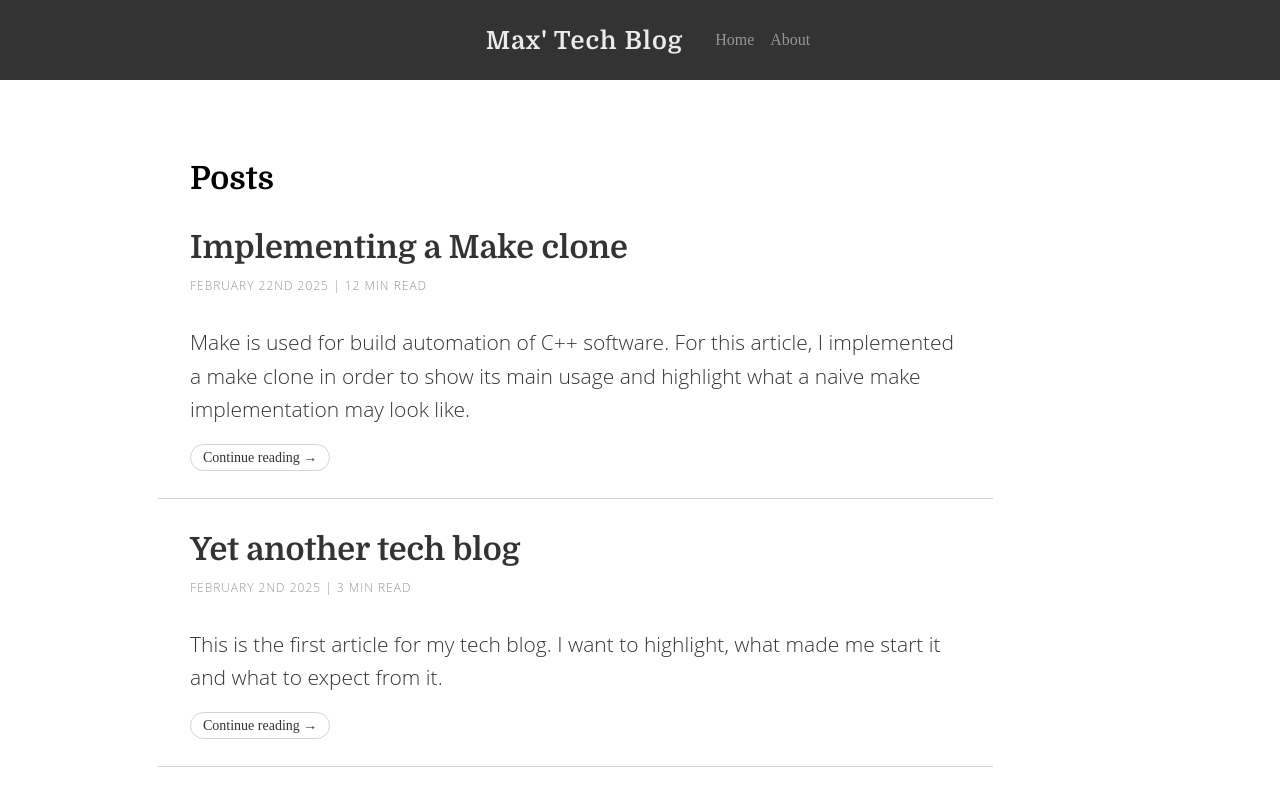
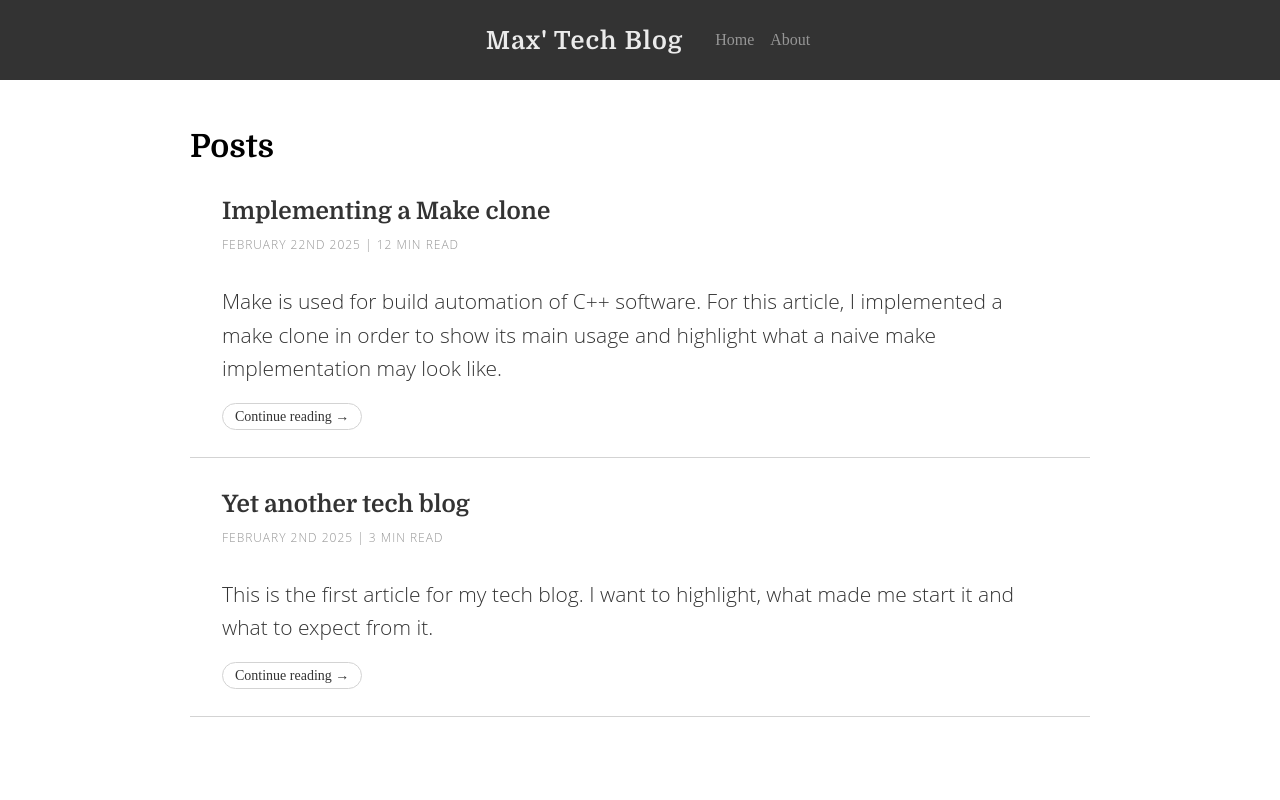
Before and after one commit to maxDierschke/maxDierschke.github.io, an Angular app: page /posts in a window 1280 px wide. Built offline with nearby package versions, Linux system fonts and the light colour scheme.

Commit message:
improved styling

```diff
--- a/src/app/about/about.component.css
+++ b/src/app/about/about.component.css
@@ -1,11 +1,4 @@
 .about{
-  padding-left: 2rem;
-  max-width: 900px;
-  width:80%;
-  h1{
-  font-weight: 600;
-  font-family: Domine, sans-serif;
-  }
 
   .button{
     display: inline-block;
@@ -24,6 +17,7 @@
      box-shadow: 0 0 0 1px #333;
     }
   }
+
   .myself {
     position: relative;
     float: left;
@@ -33,6 +27,7 @@
     padding-left: 10px;
     padding-right: 10px;
     box-sizing: border-box;
+    padding-bottom:5rem;
   }
 
   .content{
--- a/src/app/app.component.css
+++ b/src/app/app.component.css
@@ -1,7 +1,11 @@
-
-
 .outlet {
-  margin-top: 5rem;
+  margin-top: 3rem;
+  width: 85%;
+  max-width: 900px;
+  min-width: 250px;
+}
+.content {
   display: flex;
   justify-content: center;
+
 }
--- a/src/app/app.component.html
+++ b/src/app/app.component.html
@@ -1,4 +1,8 @@
+<div class="app">
   <app-header/>
-<div class="outlet">
-  <router-outlet></router-outlet>
+  <div class="content">
+    <div class="outlet">
+      <router-outlet></router-outlet>
+    </div>
+  </div>
 </div>
--- a/src/app/blogs/blogs.component.css
+++ b/src/app/blogs/blogs.component.css
@@ -1,12 +1,10 @@
-  .post {
+.post {
   padding-left: 2rem;
   padding-right: 2rem;
-  width:80%;
-  max-width: 900px;
-    border-bottom: 1px solid #d3d3d3;
-    padding-bottom: 2rem;
-    padding-top: 2rem;
-  }
+  border-bottom: 1px solid #d3d3d3;
+  padding-bottom: 2rem;
+  padding-top: 2rem;
+}
 
 .headline{
   transition: opacity 200ms ease;
--- a/src/app/blogs/blogs.component.html
+++ b/src/app/blogs/blogs.component.html
@@ -2,7 +2,7 @@
   <div class="post">
 
 <a class="headline" [routerLink]="['/post', post.key]" routerLinkActive="active" ariaCurrentWhenActive="page">
-    <h1>{{post.value.title}}</h1>
+    <h2>{{post.value.title}}</h2>
 </a>
     <p class="post-info">{{post.value.metadata}}</p>
     <p>{{post.value.abstract}}</p>
--- a/src/app/header/header.component.css
+++ b/src/app/header/header.component.css
@@ -1,4 +1,4 @@
-.navbar{
+.navbar {
   position:fixed;
   top: 0;
   width: 100%;
@@ -9,12 +9,14 @@ position:fixed;
   align-items: center;
   justify-content: center;
   transition: 0.3s;
-  nav{
+  z-index: 100;
+
+  nav {
     display: flex;
     align-items: center;
     justify-content: center;
 
-    .home{
+    .home {
       min-width: 10rem;
       color:white;
       margin-right: 16px;
@@ -26,24 +28,23 @@ position:fixed;
       letter-spacing: 1px;
       text-decoration: none;
     }
-
   }
 }
 
-a{
+a {
   padding-left: 1rem;
   color: #969696;
   text-decoration: none;
-&:hover{
+  &:hover {
     color: #ebebeb;
   }
 }
 
-.mobile{
+.mobile {
   display:none;
 }
 
-#dropdown{
+#dropdown {
   display: none;
   position:fixed;
   width:100%;
@@ -51,13 +52,17 @@ text-decoration: none;
   background-color: #333;
   transition: 0.3s;
   text-align: center;
-  div {
-    height:1.5rem;
+  z-index: 100;
+  .option {
+    height:3rem;
+    a {
+      font-size: 22px;
+    }
   }
 }
 
 @media only screen and (max-device-width: 480px) {
-  .desktop{
+  .desktop {
     display:none;
   }
   .mobile {
@@ -65,6 +70,6 @@ text-decoration: none;
     overflow: hidden;
   }
 }
-.placeholder{
+.placeholder {
   height: 5rem;
 }
--- a/src/app/header/header.component.html
+++ b/src/app/header/header.component.html
@@ -12,7 +12,7 @@
 
 </div>
 <div class="mobile" id="dropdown">
-  <div><a routerLink="/posts" routerLinkActive="active" ariaCurrentWhenActive="page">Home</a></div>
-  <div><a routerLink="/about" routerLinkActive="active" ariaCurrentWhenActive="page">About</a></div>
+  <div class="option"><a routerLink="/posts"  (click)="toggleMenu()" routerLinkActive="active" ariaCurrentWhenActive="page">Home</a></div>
+  <div class="option"><a routerLink="/about"  (click)="toggleMenu()" routerLinkActive="active" ariaCurrentWhenActive="page">About</a></div>
 </div>
 <div class="placeholder"></div>
--- a/src/app/home/home.component.css
+++ b/src/app/home/home.component.css
@@ -1,3 +1,2 @@
-h1 {
-  padding-left:2rem;
+.home{
 }
--- a/src/app/home/home.component.html
+++ b/src/app/home/home.component.html
@@ -1,2 +1,4 @@
-<h1>Posts</h1>
-<app-blogs/>
+<div class="home">
+  <h1 class="headline">Posts</h1>
+  <app-blogs/>
+</div>
--- a/src/app/post/post.component.css
+++ b/src/app/post/post.component.css
@@ -1,8 +1,4 @@
 .blogpost-container {
-  width: 90%;
-  max-width: 900px;
-  margin-left: auto;
-  margin-right: auto;
   .title {
     text-align: center;
     h1 {
--- a/src/styles.css
+++ b/src/styles.css
@@ -3,11 +3,16 @@
 
 body {
   margin: 0;
-  h1{
+  h1 {
     margin: 0;
     font-family:  Domine, sans-serif;
   }
- p{
+  h2 {
+    margin: 0;
+    font-family:  Domine, sans-serif;
+  }
+
+ p {
   font-family: 'Open Sans', sans-serif;
   color: #333;
   font-weight: 300;
@@ -23,7 +28,12 @@ body {
       font-size: 14px;
     }
   }
-  img{
+  code {
+    display: inline-block;
+    width: 100%;
+    overflow: scroll;
+  }
+  img {
     display: block;
     margin-left: auto;
     margin-right: auto;
```
Also changed, not shown: src/assets/implementing_a_make_clone/implementing_a_make_clone.md (+12 -7 lines). Lines whose indentation alone changed are shown as unchanged.
